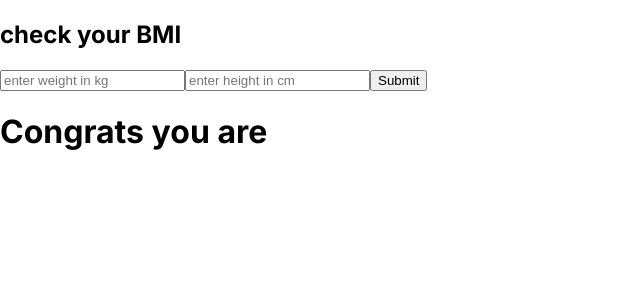
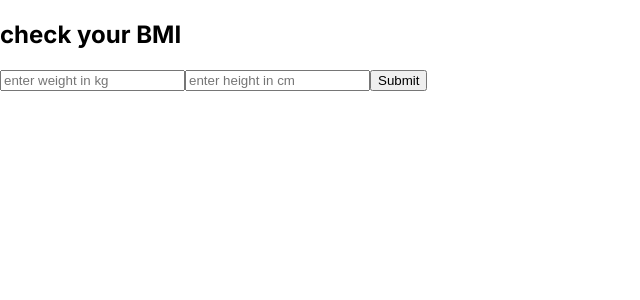
Before and after one commit to pranavp-work/bmi-calc, a React (Vite) app: page / in a window 1280 px wide. Shown: the top 300 px of the page, without its empty margins (0-640 px from the left). Built offline with nearby package versions, Linux system fonts and the light colour scheme.

Commit message:
slight fix, fixed h2 category display

```diff
--- a/src/App.jsx
+++ b/src/App.jsx
@@ -49,7 +49,9 @@ function App() {
         </div>
 
         <h2>{bmi}</h2>
-        <h1>Congrats you are {ctg}</h1>
+        {
+          ctg && <h1>Congrats you are {ctg}</h1>
+        }
      </div>
     </>
   )
```
